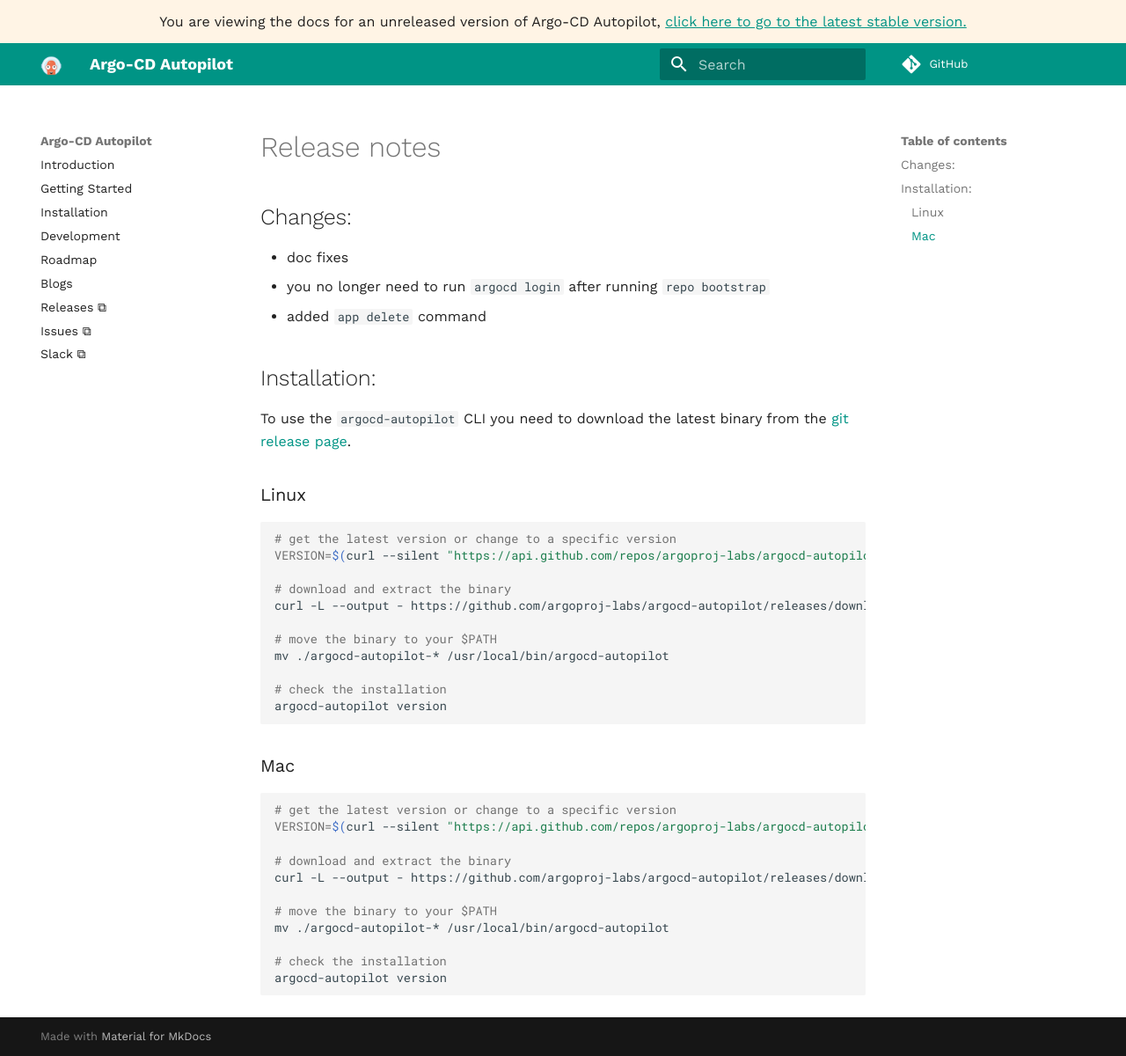
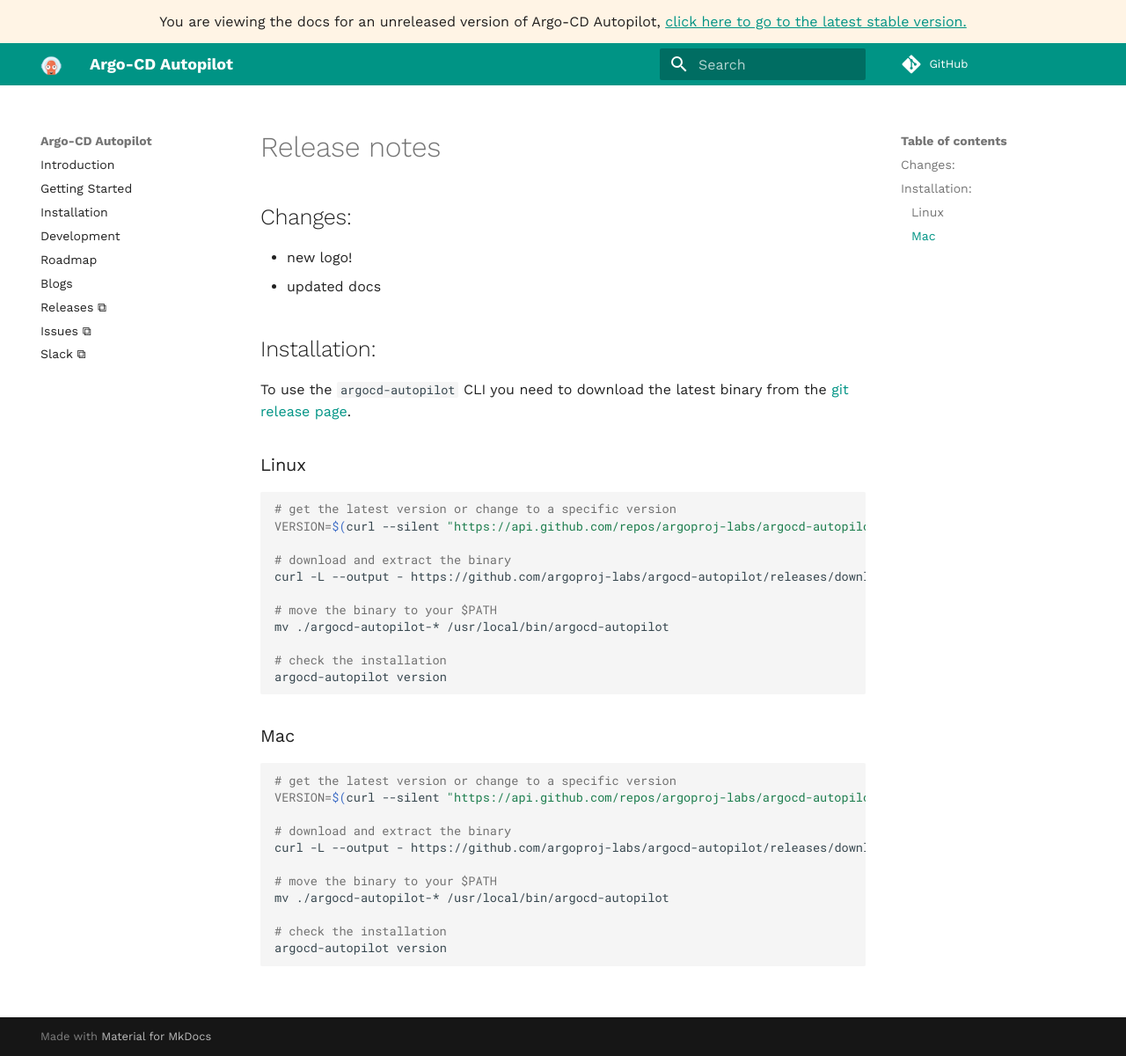
Before and after one commit to argoproj-labs/argocd-autopilot, an MkDocs documentation site: the page built from docs/releases/release_notes.md, in a window 1280 px wide and 1200 px high. Shown: the whole window at 88% size. Built offline with MkDocs 1.6.1 and Material for MkDocs 9.7.7, drawn with Linux system fonts in a browser that asks for light colours; comment, search, counter and statistics services are not loaded.

Commit message:
release v0.1.6

```diff
--- a/docs/releases/release_notes.md
+++ b/docs/releases/release_notes.md
@@ -1,7 +1,6 @@
 ## Changes:
-* doc fixes
-* you no longer need to run `argocd login` after running `repo bootstrap`
-* added `app delete` command
+* new logo!
+* updated docs
 
 ## Installation:
 
```
Also changed, not shown: CHANGELOG.md (+3 -0 lines), 1 other file.
